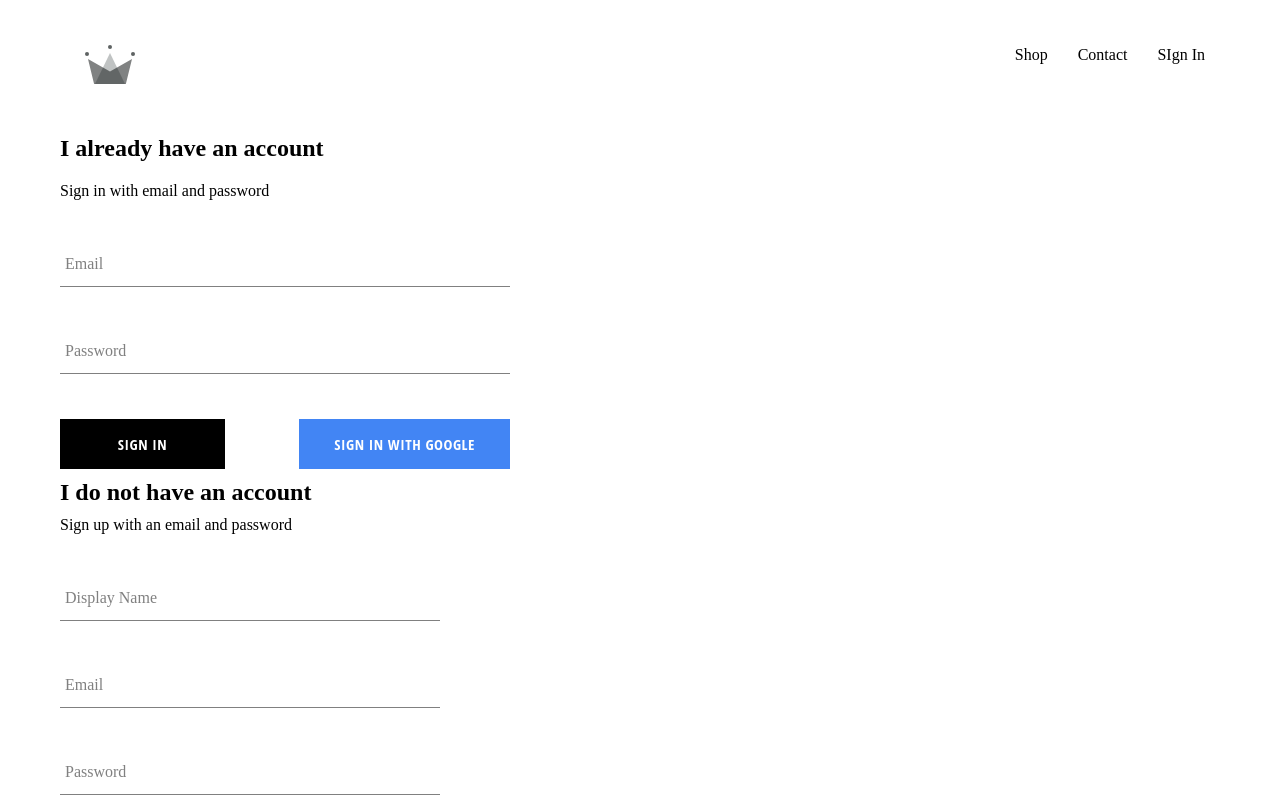
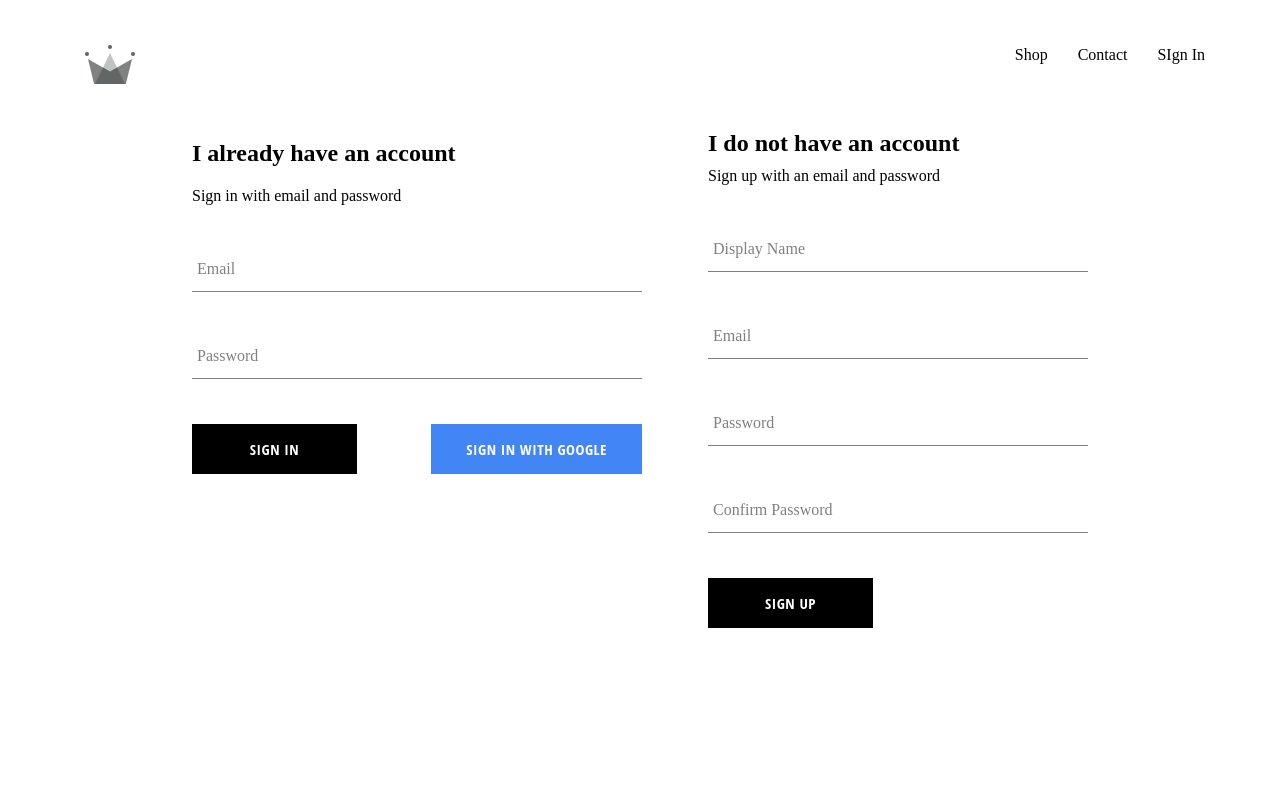
Before and after one commit to PawanJS/react, a React (Create React App) app in the folder Crwn_Clothing/: page /signin in a window 1280 px wide. Shown: the top 800 px of the page. Built offline with nearby package versions, Linux system fonts and the light colour scheme; no server answers; a web font is replaced by a local one.

Commit message:
Added sign in and sign up with email and password

```diff
--- a/Crwn_Clothing/src/Components/Sign-In/sign-in.component.jsx
+++ b/Crwn_Clothing/src/Components/Sign-In/sign-in.component.jsx
@@ -1,6 +1,7 @@
 import React from 'react';
+import { getAuth, signInWithEmailAndPassword } from 'firebase/auth';
+
 import { signInWithGoogle } from '../../Firebase/firebase.utils';
-
 import FormInput from '../Form-Input/form-input.component';
 import CustomButton from '../Custom-Button/custom-button.component';
 
@@ -16,10 +17,18 @@ class SignIn extends React.Component {
     };
   }
 
-  handleSubmit = (event) => {
+  handleSubmit = async (event) => {
     event.preventDefault();
 
-    this.setState({ email: '', password: '' });
+    const { email, password } = this.state;
+    const auth = getAuth();
+
+    try {
+      await signInWithEmailAndPassword(auth, email, password);
+      this.setState({ email: '', password: '' });
+    } catch (error) {
+      console.log(error);
+    }
   };
 
   handleChange = (event) => {
@@ -54,7 +63,11 @@ class SignIn extends React.Component {
           />
           <div className="buttons">
             <CustomButton type="submit">Sign In</CustomButton>
-            <CustomButton onClick={signInWithGoogle} isGoogleSignIn>
+            <CustomButton
+              type="button"
+              onClick={signInWithGoogle}
+              isGoogleSignIn
+            >
               Sign In With Google
             </CustomButton>
           </div>
--- a/Crwn_Clothing/src/Components/Sign-Up/sign-up.component.jsx
+++ b/Crwn_Clothing/src/Components/Sign-Up/sign-up.component.jsx
@@ -1,4 +1,5 @@
 import React from 'react';
+import { createUserWithEmailAndPassword } from 'firebase/auth';
 
 import FormInput from '../Form-Input/form-input.component';
 import CustomButton from '../Custom-Button/custom-button.component';
@@ -29,7 +30,8 @@ class SignUp extends React.Component {
     }
 
     try {
-      const { user } = await auth.createUserWithEmailAndPassword(
+      const { user } = await createUserWithEmailAndPassword(
+        auth,
         email,
         password
       );
--- a/Crwn_Clothing/src/Pages/sign-in-and-sign-up/sign-in-and-sign-up.component.jsx
+++ b/Crwn_Clothing/src/Pages/sign-in-and-sign-up/sign-in-and-sign-up.component.jsx
@@ -7,7 +7,7 @@ import './sign-in-and-sign-up.styles.scss';
 
 const SignInAndSignUpPage = () => {
   return (
-    <div>
+    <div className="sign-in-and-sign-up">
       <SignIn />
       <SignUp />
     </div>
--- a/Crwn_Clothing/src/Pages/sign-in-and-sign-up/sign-in-and-sign-up.styles.scss
+++ b/Crwn_Clothing/src/Pages/sign-in-and-sign-up/sign-in-and-sign-up.styles.scss
@@ -0,0 +1,6 @@
+.sign-in-and-sign-up {
+  width: 70vw;
+  display: flex;
+  justify-content: space-between;
+  margin: 30px auto;
+}
```
